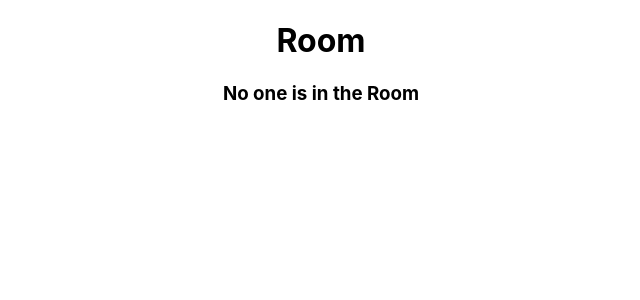
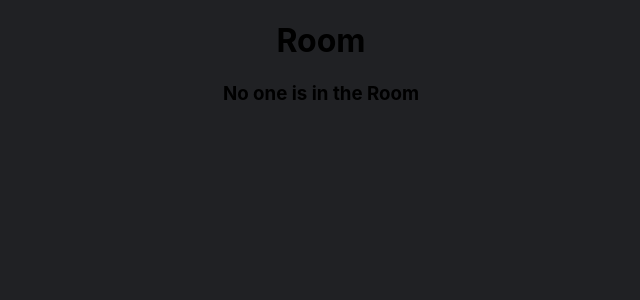
Before and after one commit to sahilrohera10/Meet-Me, a React (Create React App) app in the folder client/: page /1 in a window 1280 px wide. Shown: the top 300 px of the page, without its empty margins (319-959 px from the left). Built offline with nearby package versions, Linux system fonts and the light colour scheme; no server answers.

Commit message:
meeting room design changes

```diff
--- /dev/null
+++ b/client/src/Screens/Room.css
@@ -0,0 +1,10 @@
+.player > video {
+    object-fit: cover;
+    padding: 0;
+    border-bottom: 5px solid #5d5dee;
+    border-right: 5px solid #ff8d8d;
+    border-left: 5px solid #ff41ff;
+    border-top: 5px solid #16fefe;
+    margin: 0;
+    border-radius: 297px;
+ }
--- a/client/src/Screens/Room.jsx
+++ b/client/src/Screens/Room.jsx
@@ -1,7 +1,8 @@
-import React, { useCallback, useEffect, useState } from "react";
+import React, { useCallback, useEffect, useState , useRef } from "react";
 import { useSocket } from "../context/SocketProvider";
 import ReactPlayer from "react-player";
 import peer from "../service/peer";
+import '../Screens/Room.css';
 
 export default function Room() {
   const socket = useSocket();
@@ -106,26 +107,35 @@ export default function Room() {
     handleNegoNeedIncomming,
     handleNegoFinal,
   ]);
+  const videoRef = useRef();
+  const videoStyles = {
+    width: '100%', // Set the width as you like
+    height: 'auto', // Set the height as you like
+    borderRadius: '100px', // Add a border radius or any other styling you need
+  };
 
   return (
-    <div>
+    <div style={{backgroundColor:'rgb(32,33,36)' , width:"100vw" , height:"100vh"}}>
       <h1>Room</h1>
       <h3> {remoteSocketId ? "Connected" : "No one is in the Room"} </h3>
       {myStream && <button onClick={sendStreams}>Send Stream</button>}
       {remoteSocketId && <button onClick={() => handleCallUser()}>Call</button>}
+      <div style={{display:'flex' , flexDirection:"row" ,justifyContent:"space-evenly"}}>
+
       {myStream && (
         <div style={{ margin: "auto" }}>
-          <ReactPlayer playing muted url={myStream} />
-          <p> My Stream </p>
+          <ReactPlayer className="player" width="500px" height="500px"  playing muted url={myStream} />
+          <p style={{}}> My Stream </p>
         </div>
       )}
 
       {remoteStream && (
         <div style={{ margin: "auto" }}>
-          <ReactPlayer playing muted url={remoteStream} />
+          <ReactPlayer className="player" width="500px" height="500px" playing muted url={remoteStream} />
           <p> Remote Stream </p>
         </div>
       )}
+      </div>
     </div>
   );
 }
```
